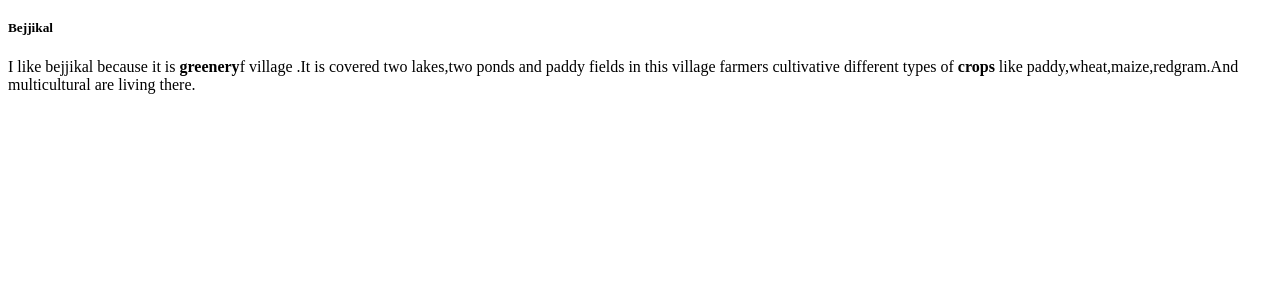
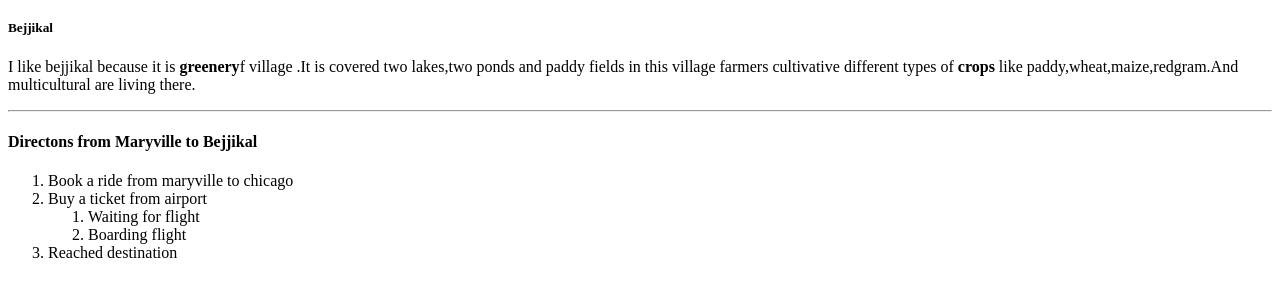
Before and after one commit to 44-563-WebApps-F21/webapps-f21-assignment-3-vamshimerugu22, a plain HTML site: page index.html in a window 1280 px wide. Shown: the part 61-358 px from the top of the page. Drawn offline with Linux system fonts and the light colour scheme.

Commit message:
added directions

```diff
--- a/index.html
+++ b/index.html
@@ -6,6 +6,19 @@
             <h1>Vamshi Merugu</h1>
             <h5> Bejjikal</h5>
             <p>I  like bejjikal because it is <b>greenery</b>f village .It is covered  two lakes,two ponds and paddy fields in this village farmers cultivative different types of <b>crops</b> like paddy,wheat,maize,redgram.And multicultural are living there.</p>
+         <hr>
+         <h4>Directons from Maryville to Bejjikal</h4>
+         <ol>
+             <li> Book a ride  from maryville to chicago</li>
+             <li> Buy a ticket from airport
+                <ol>
+                <li>Waiting for flight</li>
+                     <li>Boarding flight </li>
+                </ol>
+             </li>
+             <li>Reached destination</li>
+                      </ol>
+
 
         </body>
     </head>
```
